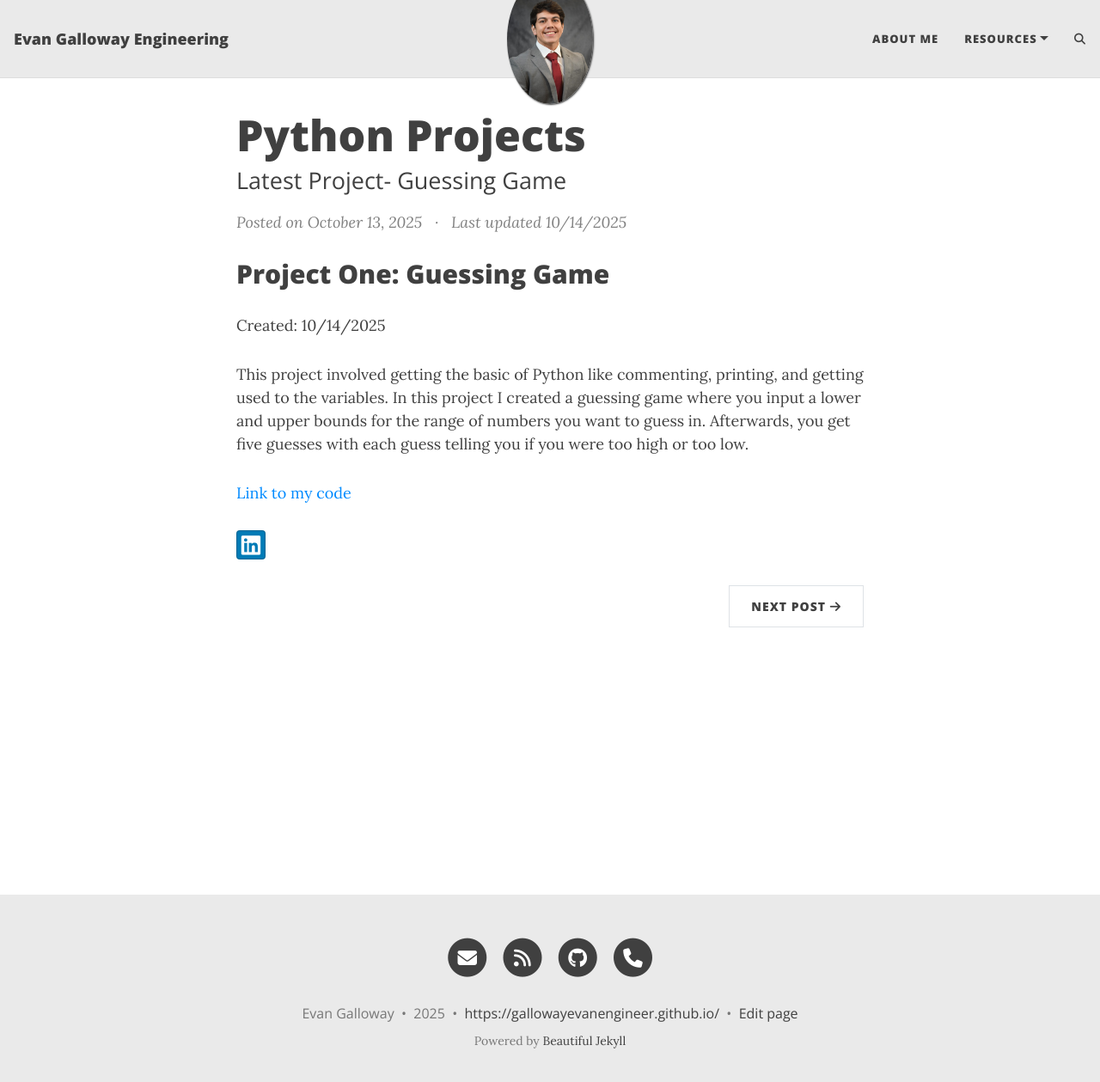
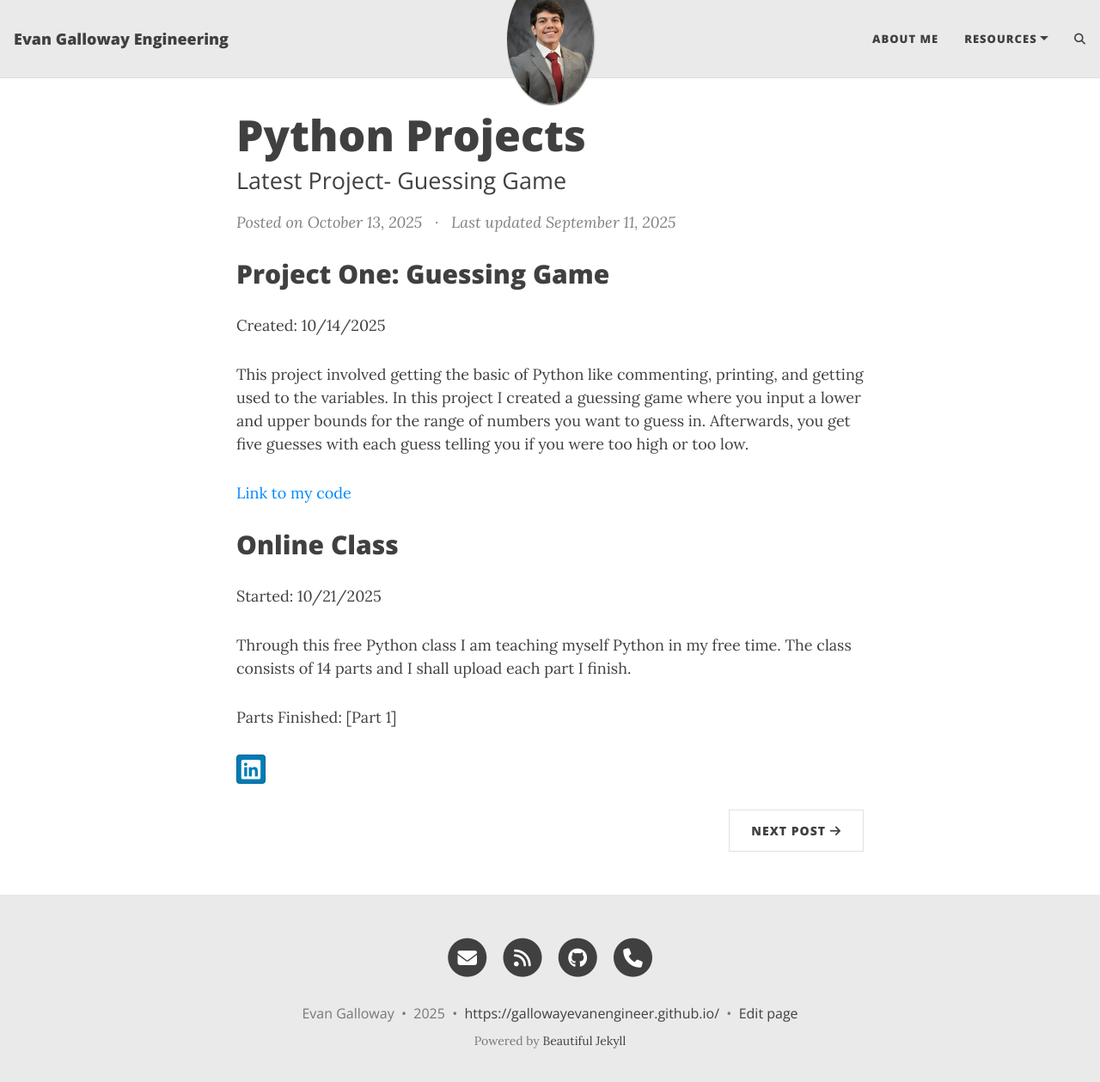
Before and after one commit to gallowayevanengineer/gallowayevanengineer.github.io, a Jekyll site: the page built from _posts/2025-10-13-Python-Projects.md, in a window 1280 px wide and 1272 px high. Shown: the top 1259 px of the window at 86% size. Built offline with Jekyll 4.4.1, drawn with Linux system fonts in a browser that asks for light colours; comment, search, counter and statistics services are not loaded.

Commit message:
Added Python class 2025-10-13-Python-Projects.md

```diff
--- a/_posts/2025-10-13-Python-Projects.md
+++ b/_posts/2025-10-13-Python-Projects.md
@@ -2,7 +2,7 @@
 layout: post
 title: Python Projects
 subtitle: Latest Project- Guessing Game
-last-updated: 10/14/2025
+last-updated: 11/09/2025
 ---
 
 
@@ -12,3 +12,11 @@ Created: 10/14/2025
 This project involved getting the basic of Python like commenting, printing, and getting used to the variables. In this project I created a guessing game where you input a lower and upper bounds for the range of numbers you want to guess in. Afterwards, you get five guesses with each guess telling you if you were too high or too low.
 
 [Link to my code](/assets/data/Python_Fun.py)
+
+## Online Class
+Started: 10/21/2025
+
+Through this free Python class I am teaching myself Python in my free time. The class consists of 14 parts and I shall upload each part I finish.
+
+Parts Finished:
+[Part 1]
```
